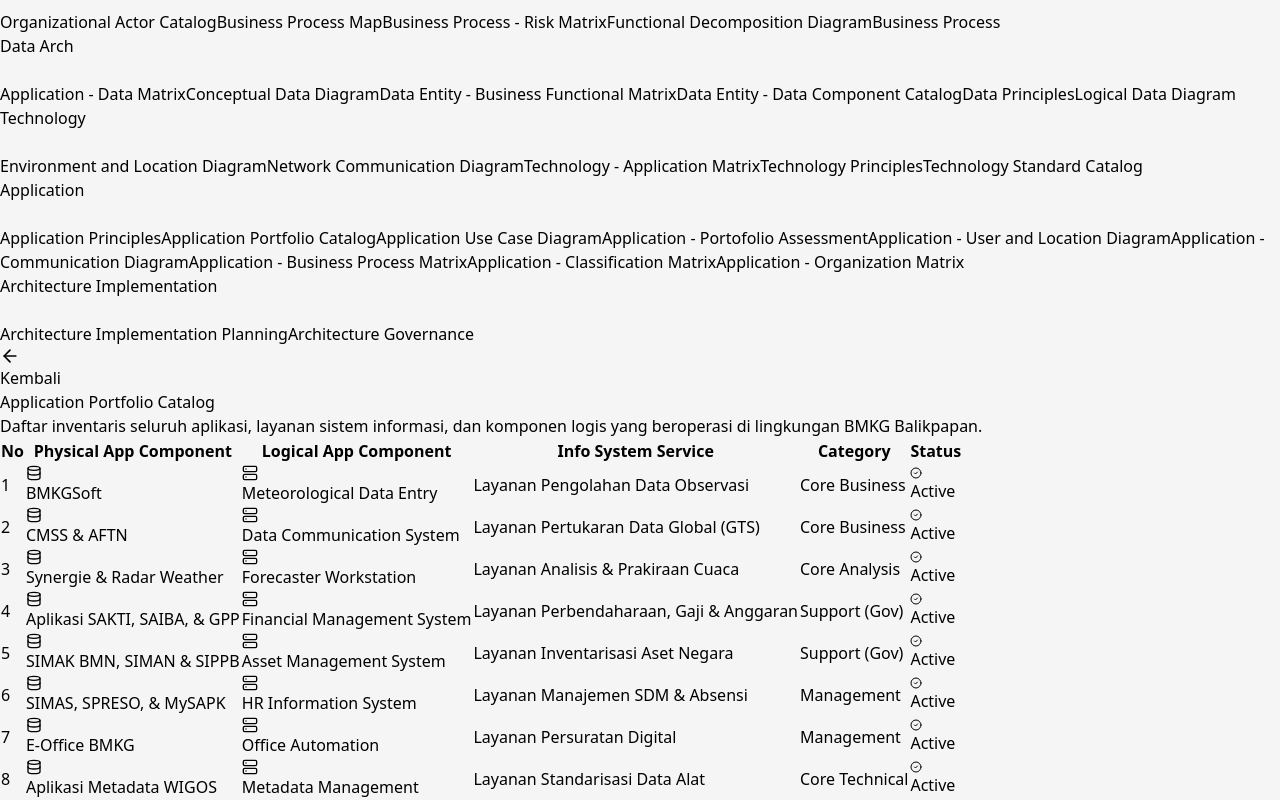
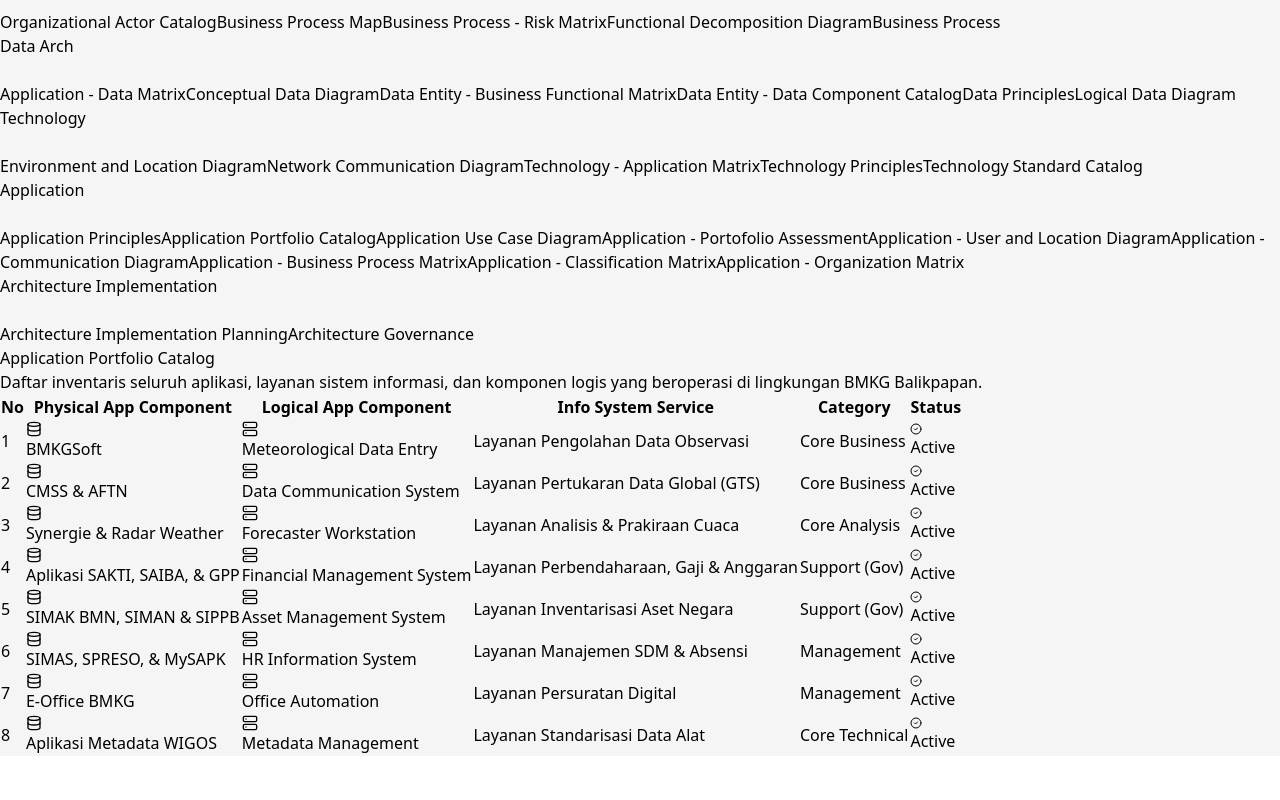
Before and after one commit to naomiguen/EA-MAGANG-BMKG, a React (Vite) app: page /app/portfolio in a window 1280 px wide. Shown: the part 8425-9225 px from the top of the page. After the commit the page ends 9181 px from the top, so only its background shows below. Built offline with nearby package versions, Linux system fonts and the light colour scheme; no server answers.

Commit message:
remove button back di portfolio page

```diff
--- a/src/pages/PortfolioCatalogPage.jsx
+++ b/src/pages/PortfolioCatalogPage.jsx
@@ -1,11 +1,7 @@
 import React from "react";
-import { useNavigate } from "react-router-dom";
 import { ArrowLeft, Database, Server, CheckCircle2 } from "lucide-react";
 
 const ApplicationPortfolioPage = () => {
-  const navigate = useNavigate();
-
-  // Data Aplikasi (Sesuai SK Uraian Tugas 2023)
   const portfolioData = [
     // --- CORE BUSINESS (UTAMA) ---
     {
@@ -93,13 +89,6 @@ const ApplicationPortfolioPage = () => {
 
       {/* --- 1. HEADER HALAMAN --- */}
       <div className="max-w-7xl mx-auto mb-10 text-center">
-        <button
-          onClick={() => navigate(-1)}
-          className="absolute left-4 top-4 md:left-8 md:top-10 flex items-center gap-2 text-slate-500 hover:text-blue-600 transition-colors font-medium"
-        >
-          <ArrowLeft size={20} />
-          Kembali
-        </button>
 
         <div>
           <h1 className="text-3xl md:text-4xl font-bold text-slate-900">
```
